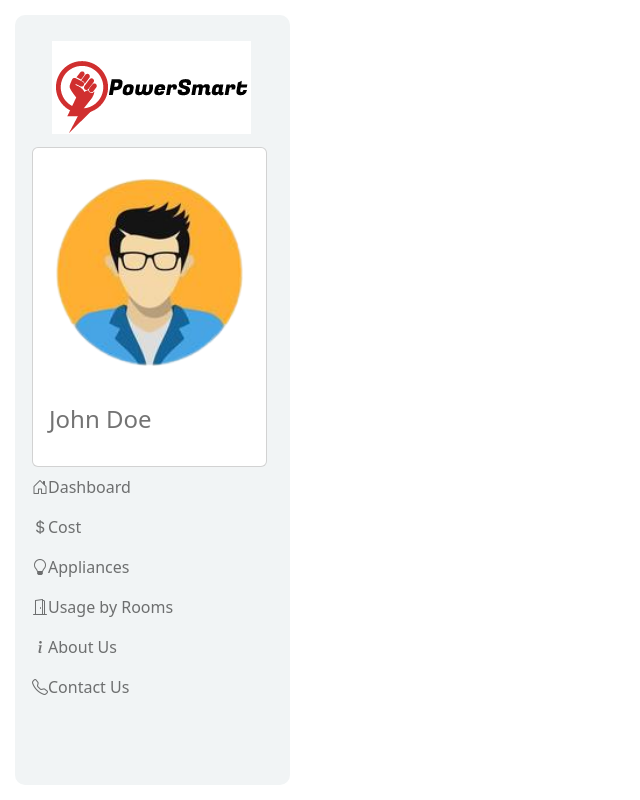
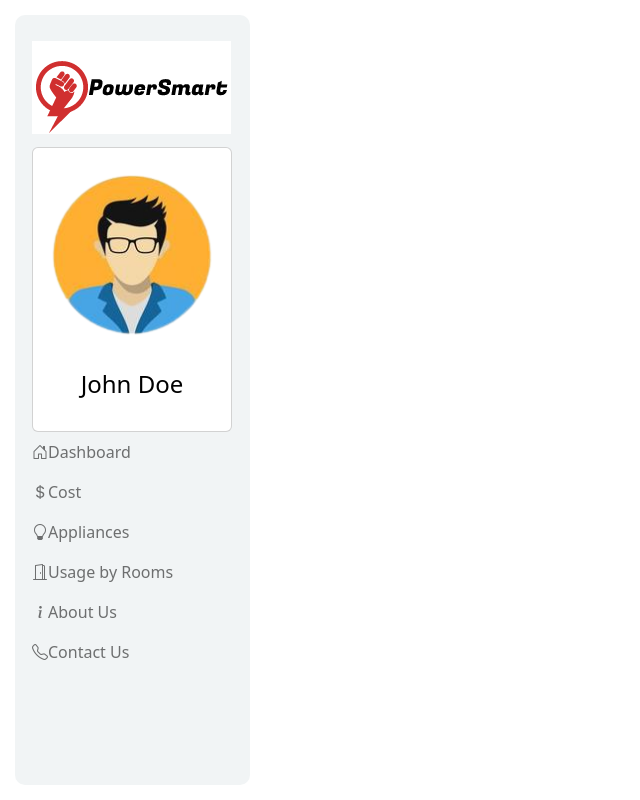
Before and after one commit to Merin-Pappachan/miniproject, a plain HTML site: page index.html in a window 1280 px wide. Shown: the whole page, without its empty margins (0-640 px from the left). Drawn offline with nearby package versions, Linux system fonts and the light colour scheme.

Commit message:
Sidebar commit

```diff
--- a/index.html
+++ b/index.html
@@ -23,7 +23,7 @@
               <img class="navbar-brand" src="./logo.png" alt="LOGO">
             </a>
           </li>
-          <li class="nav-item card">
+          <li class="nav-item card userCard">
             <a class="nav-link" href="#">
               <img class="card-img-top" src="./user.png" alt="USER">
               <div class="card-body">
--- a/style.css
+++ b/style.css
@@ -3,7 +3,7 @@ body {
 }
 
 .sidebar {
-  width: 275px;
+  width: 235px;
   position: absolute;
   top: 0;
   bottom: 0;
@@ -14,6 +14,15 @@ body {
   box-sizing: border-box;
 }
 
-.navbar-brand {
+.userCard {
+  width: 200px;
+}
+
+h4 {
+  text-align: center;
+  color: black;
+}
+
+nav-item {
   margin-left: 20px;
 }
```
